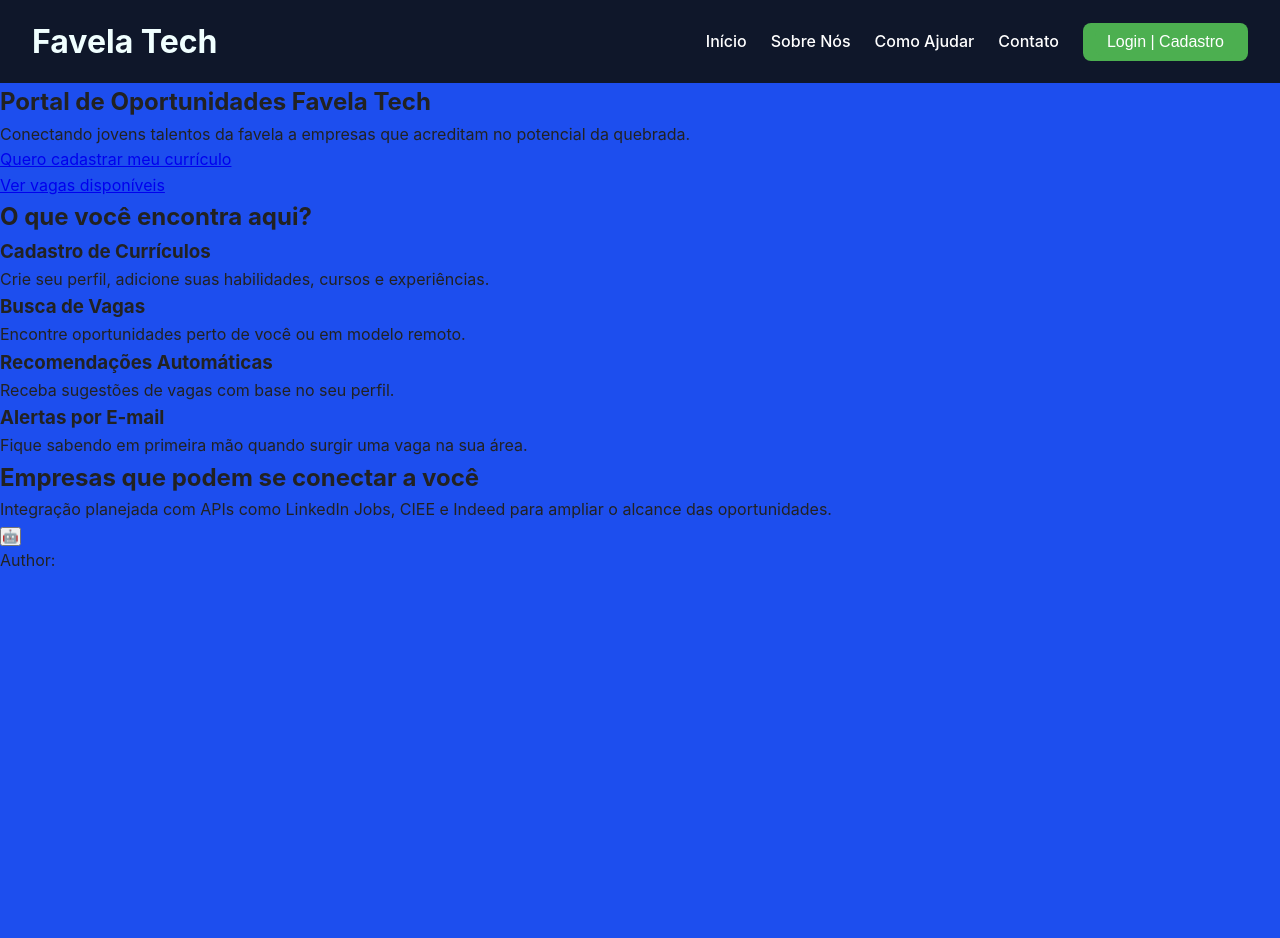
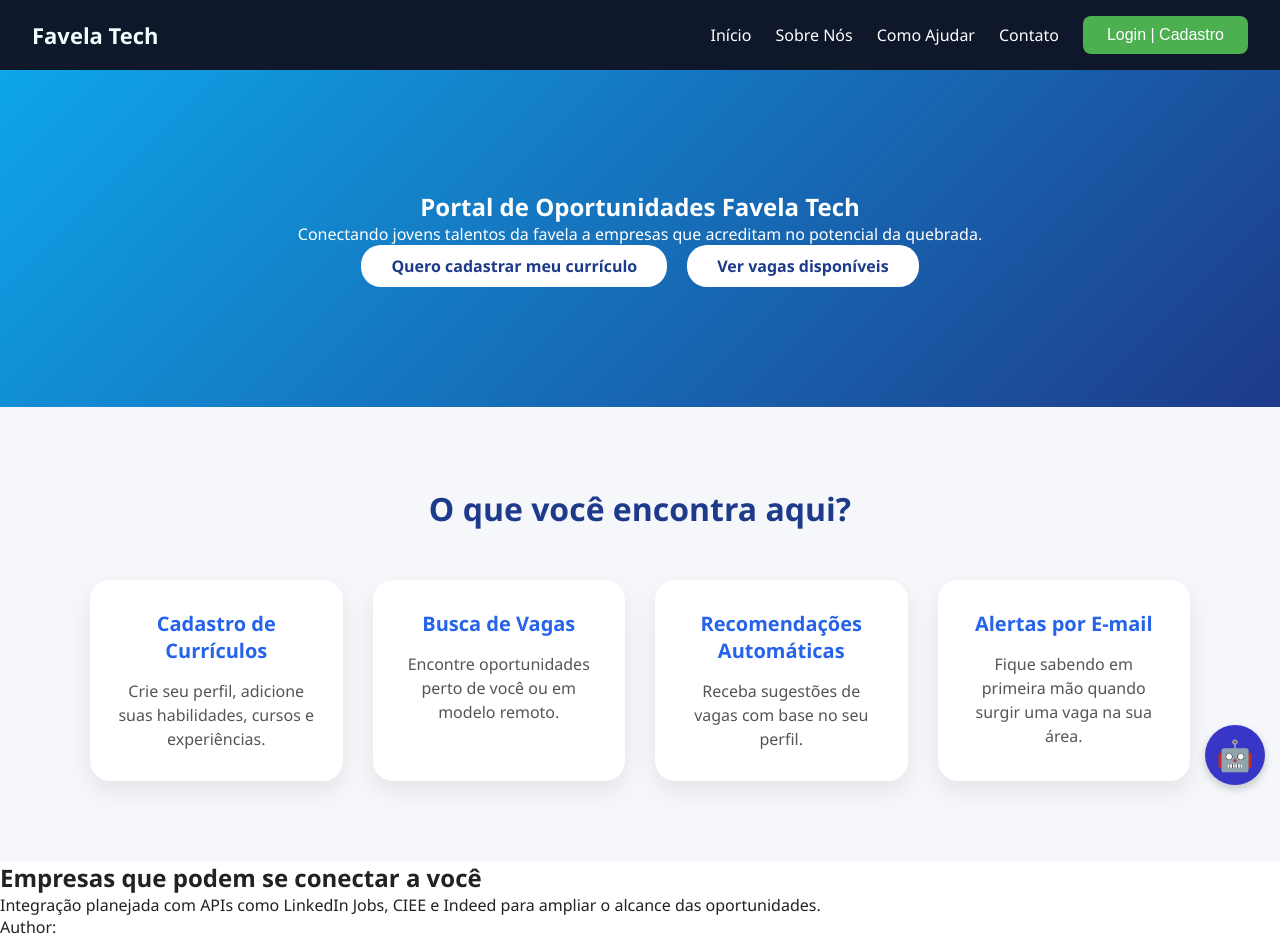
Before and after one commit to victor-hugor-log/Projeto-Final, a plain HTML site: page index.html in a window 1280 px wide. Before the commit the page ends 800 px from the top, so only its background shows below. Drawn offline with Linux system fonts and the light colour scheme.

Commit message:
Melhorei o Html e css, implementei novas ideias.

```diff
--- /dev/null
+++ b/css/style.css
@@ -0,0 +1,156 @@
+* {
+    margin: 0;
+    padding: 0;
+    box-sizing: border-box;
+}
+
+body {
+    font-family: 'Segoe UI', Tahoma, sans-serif;
+    background-color: #ffffff;
+    color: #222;
+}
+header {
+    background: #0f172a;
+    color: azure;
+    padding: 1rem 2rem;
+
+    display: flex;
+    align-items: center;
+    gap: 3rem;
+    justify-content: space-between;
+}
+
+.logo span {
+    font-size: 22px;
+    font-weight: bold;
+
+}
+
+nav {
+    display: flex;
+    gap: 1.5rem;
+    align-items: center;
+    justify-content: center;
+
+}
+
+nav a {
+    color: white;
+    text-decoration: none;
+    font-weight: 500;
+}
+
+nav a:hover {
+    text-decoration: none;
+    color: rgb(0, 162, 255);
+}
+
+.login {
+  background-color: #4CAF50; /* cor do botão */
+  color: white;              /* cor do texto */
+  padding: 5px 12px;        /* tamanho */
+  border: none;              /* tira a borda padrão */
+  border-radius: 8px;        /* deixa arredondado */
+  cursor: pointer;           /* mãozinha */
+  font-size: 16px;
+  text-decoration: none;
+  display: flex;
+
+}
+
+.chatbot-button {
+    position: fixed;
+    bottom: 15px;
+    right: 15px;
+    background-color: #3836c7;
+    color: white;
+    border: none;
+    border-radius: 50%;
+    width: 60px;
+    height: 60px;
+    font-size: 30px;
+    cursor: pointer;
+    box-shadow: 0 4px 8px rgba(0, 0, 0, 0.2);
+    display: flex;
+    align-items: center;
+    justify-content: center;
+}
+
+.hero {
+background: linear-gradient(135deg, #0ea5e9, #1e3a8a);
+  color: white;
+  text-align: center;
+  padding: 120px 20px;
+}
+
+/* ===== FEATURES ===== */
+.features {
+  padding: 80px 20px;
+  background: #f5f7fa;
+  text-align: center;
+}
+
+.features h2 {
+  font-size: 32px;
+  margin-bottom: 50px;
+  color: #1e3a8a;
+}
+
+/* Lista de cards */
+.feature-list {
+  display: grid;
+  grid-template-columns: repeat(auto-fit, minmax(250px, 1fr));
+  gap: 30px;
+  max-width: 1100px;
+  margin: 0 auto;
+}
+
+/* Card individual */
+.feature-item {
+  background: white;
+  padding: 30px 25px;
+  border-radius: 20px;
+  box-shadow: 0 10px 25px rgba(0,0,0,0.08);
+  transition: 0.3s;
+}
+
+.feature-item h3 {
+  color: #2563eb;
+  margin-bottom: 15px;
+  font-size: 20px;
+}
+
+.feature-item p {
+  color: #555;
+  line-height: 1.5;
+}
+
+/* Hover (efeito de subir) */
+.feature-item:hover {
+  transform: translateY(-8px);
+  box-shadow: 0 20px 35px rgba(0,0,0,0.12);
+}
+
+/* ===== cards ===== */
+.hero-actions {
+  display: flex;
+  justify-content: center;
+  gap: 20px;
+  margin-top: wrap;
+}
+
+.hero-actions a {
+  display: inline-block;
+  padding: 10px 30px;
+   background: white;
+  color: #1e3a8a;
+  text-decoration: none;
+  font-weight: bold;
+  border-radius: 20px;
+  transition: 0.3s;
+}
+/* Hover (efeito de subir) */
+.hero-actions a:hover {
+  background: #e0f2fe;
+  transform: translateY(-3px);
+}
--- a/index.html
+++ b/index.html
@@ -5,7 +5,7 @@
     <meta name="viewport" content="width=device-width, initial-scale=1.0">
     <title>Portal de oportunidades | Favela Tech</title>
     <link rel="shortcut icon" href="favicon.ico" type="image/x-icon">
-    <link rel="stylesheet" href="style.css">
+    <link rel="stylesheet" href="css/style.css">
 </head>
 <body>
 
@@ -13,6 +13,7 @@
         <div class="logo">
             <span>Favela Tech</span>
         </div>
+
         <div>
         <nav>
 
@@ -30,7 +31,7 @@
             <h1>Portal de Oportunidades Favela Tech</h1>
             <p>Conectando jovens talentos da favela a empresas que acreditam no potencial da quebrada.</p>
             <div class="hero-actions">
-            <a href="login.html">Quero cadastrar meu currículo</a> <br>
+            <a href="login.html">Quero cadastrar meu currículo</a>
             <a href="vagas.html">Ver vagas disponíveis</a>
             </div>
         </section>
--- a/style.css
+++ /dev/null
@@ -1,60 +0,0 @@
-* {
-    margin: 0;
-    padding: 0;
-    box-sizing: border-box;
-}
-
-body {
-    font-family: 'Inter', Arial, sans-serif;
-    background-color: #1d4eee;
-    color: #222;
-    line-height: 1.6;
-}
-header {
-    background: #0f172a;
-    color: azure;
-    padding: 1rem 2rem;
-
-    display: flex;
-    align-items: center;
-    gap: 3rem;
-    justify-content: space-between;
-}
-
-.logo span {
-    font-size: 2rem;
-    font-weight: bold;
-
-}
-
-nav {
-    display: flex;
-    gap: 1.5rem;
-    align-items: center;
-    justify-content: center;
-
-}
-
-nav a {
-    color: white;
-    text-decoration: none;
-    font-weight: 500;
-}
-
-nav a:hover {
-    text-decoration: none;
-    color: yellow;
-}
-
-.login {
-  background-color: #4CAF50; /* cor do botão */
-  color: white;              /* cor do texto */
-  padding: 5px 12px;        /* tamanho */
-  border: none;              /* tira a borda padrão */
-  border-radius: 8px;        /* deixa arredondado */
-  cursor: pointer;           /* mãozinha */
-  font-size: 16px;
-  text-decoration: none;
-  display: flex;
-
-}
```
Also changed, not shown: css/ajudar.css (added), css/contato.css (added), css/login.css (added), css/sobre.css (added), css/vagas.css (added).
